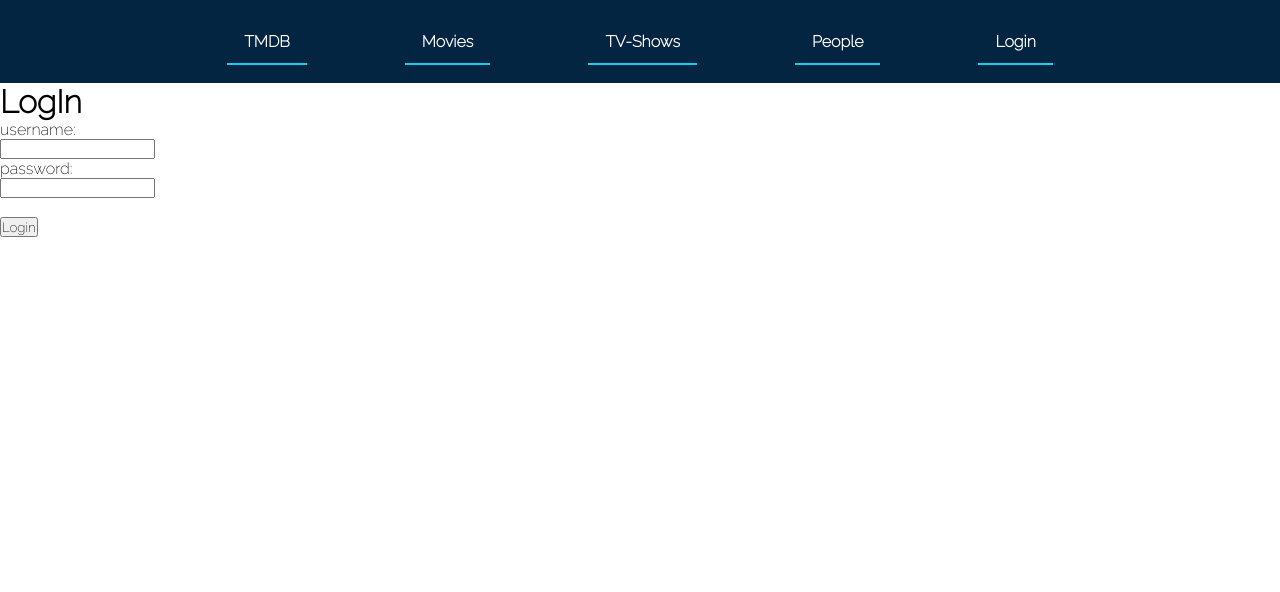
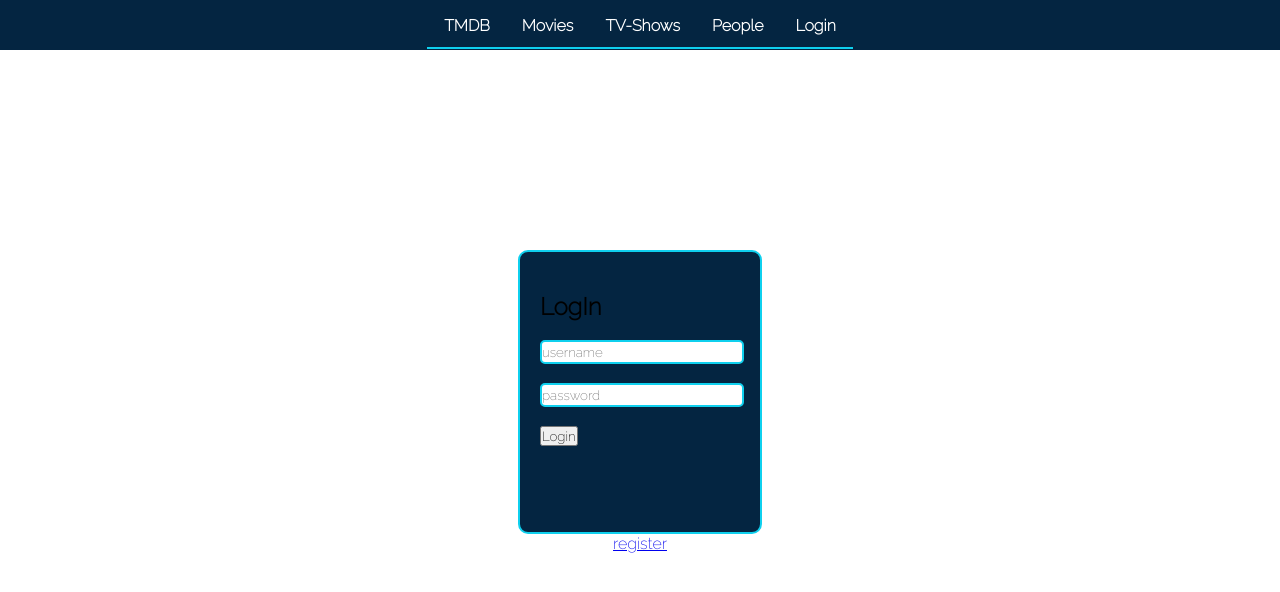
Before and after one commit to BetancourtFelipe/the-movie-db, a Next.js app: page /login in a window 1280 px wide. Shown: the top 592 px of the page. Built offline with nearby package versions, Linux system fonts and the light colour scheme; a web font is replaced by a local one.

Commit message:
Change logon css and navBar

```diff
--- a/app/(auth)/login/LogInForm.js
+++ b/app/(auth)/login/LogInForm.js
@@ -1,19 +1,24 @@
+import styles from './LoginForm.module.scss';
+
 export default function LoginForm() {
   return (
     <form>
       <div>
         <label>
-          username:
           <br />
           <input
-          // onChange={(event) => setUsername(event.currentTarget.value)}
+            className={styles.loginFormInput}
+            placeholder="username"
+            type="username"
+            // onChange={(event) => setUsername(event.currentTarget.value)}
           />
         </label>
         <br />
         <label>
-          password:
           <br />
           <input
+            className={styles.loginFormInput}
+            placeholder="password"
             type="password"
             // onChange={(event) => setPassword(event.currentTarget.value)}
           />
--- /dev/null
+++ b/app/(auth)/login/LoginForm.module.scss
@@ -0,0 +1,6 @@
+.loginFormInput {
+  height: 20px;
+  width: 200px;
+  border-radius: 5px;
+  border: solid 2px #0fd0ee;
+}
--- a/app/(auth)/login/page.js
+++ b/app/(auth)/login/page.js
@@ -1,16 +1,25 @@
+import Link from 'next/link';
 import LogInForm from './LoginForm';
+import styles from './page.module.scss';
 
 export default function LoginPage() {
   return (
-    <main>
-      <div>
+    <main className={styles.mainLogin}>
+      <section className={styles.loginCard}>
         <div>
           <h1>LogIn</h1>
         </div>
-      </div>
-      <div>
-        <LogInForm />
-      </div>
+        <div>
+          <LogInForm />
+        </div>
+      </section>
+      <section>
+        <div>
+          <Link href="/register">
+            <p>register</p>
+          </Link>
+        </div>
+      </section>
     </main>
   );
 }
--- /dev/null
+++ b/app/(auth)/login/page.module.scss
@@ -0,0 +1,20 @@
+.mainLogin {
+  display: flex;
+  justify-content: center;
+  padding-top: 200px;
+  flex-direction: column;
+  align-items: center;
+  .h1 {
+    justify-content: center;
+  }
+}
+
+.loginCard {
+  border: 2px solid #0fd0ee;
+  border-radius: 10px;
+  box-shadow: 2px;
+  padding: 40px 20px 40px 20px;
+  width: 200px;
+  height: 200px;
+  background-color: #042541;
+}
--- a/app/layout.module.scss
+++ b/app/layout.module.scss
@@ -4,16 +4,14 @@
 
 .topNavigationStyles {
   display: flex;
-  padding: 20px 20px;
   background-color: #042541;
   justify-content: center;
   align-items: center;
-  font-family: 'Raleway', sans-serif;
+  height: 50px;
 }
 
 .navigationMenuStyles {
   display: flex;
-  gap: 100px;
   position: relative; /* Add position relative to create a stacking context */
 }
 
```
